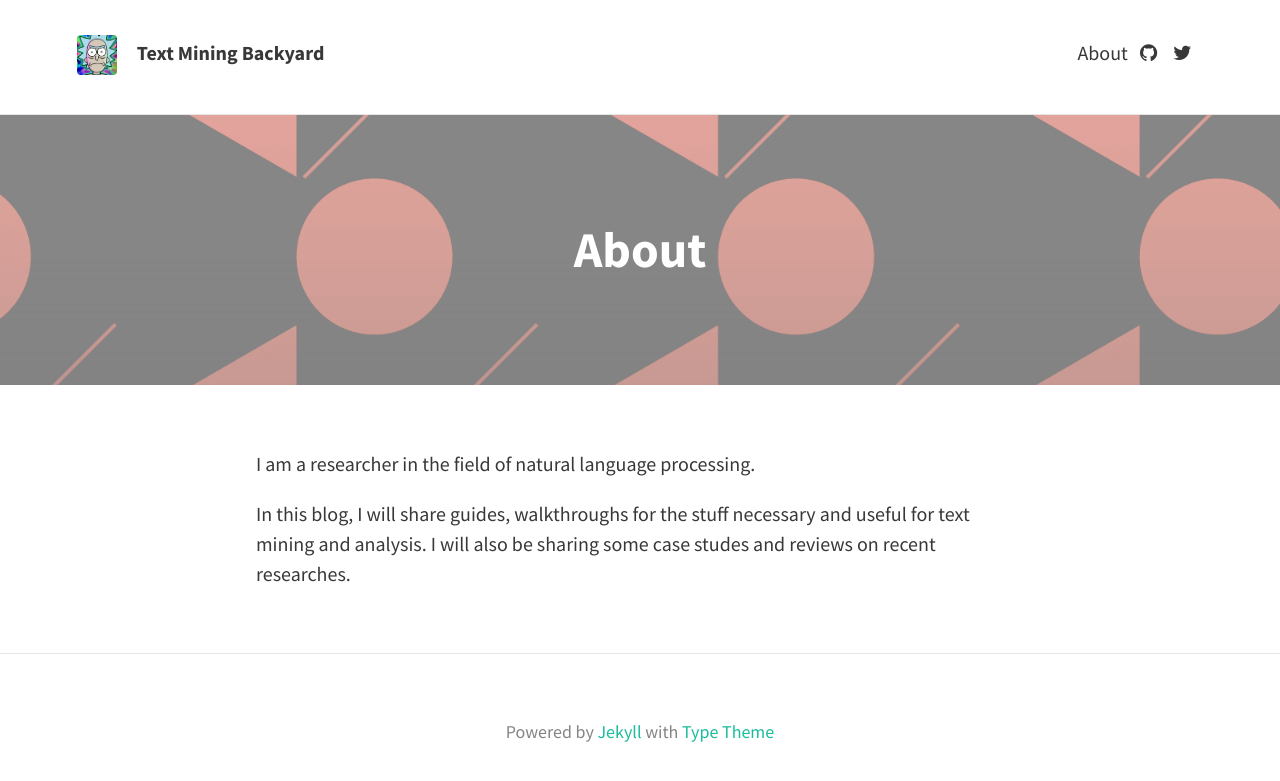
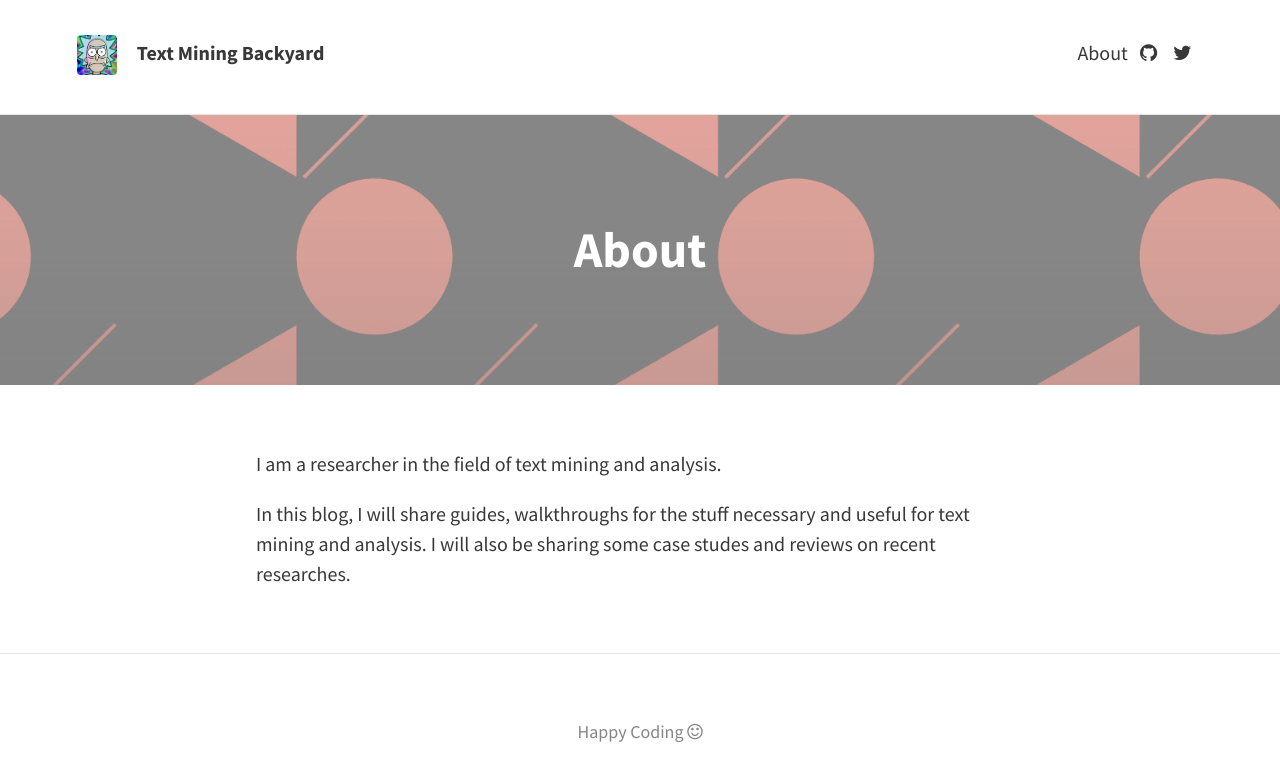
Before and after one commit to rustyonrampage/rustyonrampage.github.io, a Jekyll site: the page built from about.md, in a window 1280 px wide. Shown: the top 781 px of the page. Built offline with Jekyll 4.4.1, drawn with Linux system fonts in a browser that asks for light colours; nearby versions of some CDN libraries.

Commit message:
Changed footer, added smiley

```diff
--- a/_config.yml
+++ b/_config.yml
@@ -9,7 +9,7 @@ theme_settings:
   avatar: assets/img/rickavatar.png
   favicon: assets/favicon.ico
   gravatar: # Email MD5 hash
-  description: "A blog about natural language processing and text mining." # used by search engines
+  description: "It's a blog about about gathering text data, exploring and processing it, and eventually making sense of it effectively." # used by search engines
 
   # Header and footer text
   header_text: >
@@ -18,7 +18,7 @@ theme_settings:
      <p>It's a blog about about gathering text data, exploring and processing it, and eventually making sense of it effectively.</p>
   header_text_feature_image:
   footer_text: >
-   Powered by <a href="https://jekyllrb.com/">Jekyll</a> with <a href="https://github.com/rohanchandra/type-theme">Type Theme</a>
+   Happy Coding <i class="fa fa-smile-o" aria-hidden="true"></i>
 
   # Icons
   rss: false
--- a/about.md
+++ b/about.md
@@ -6,6 +6,6 @@ feature-img: "assets/img/sample_feature_img_2.png"
 ---
 
 
-I am a researcher in the field of natural language processing.
+I am a researcher in the field of text mining and analysis.
 
 In this blog, I will share guides, walkthroughs for the stuff necessary and useful for text mining and analysis. I will also be sharing some case studes and reviews on recent researches.
```
